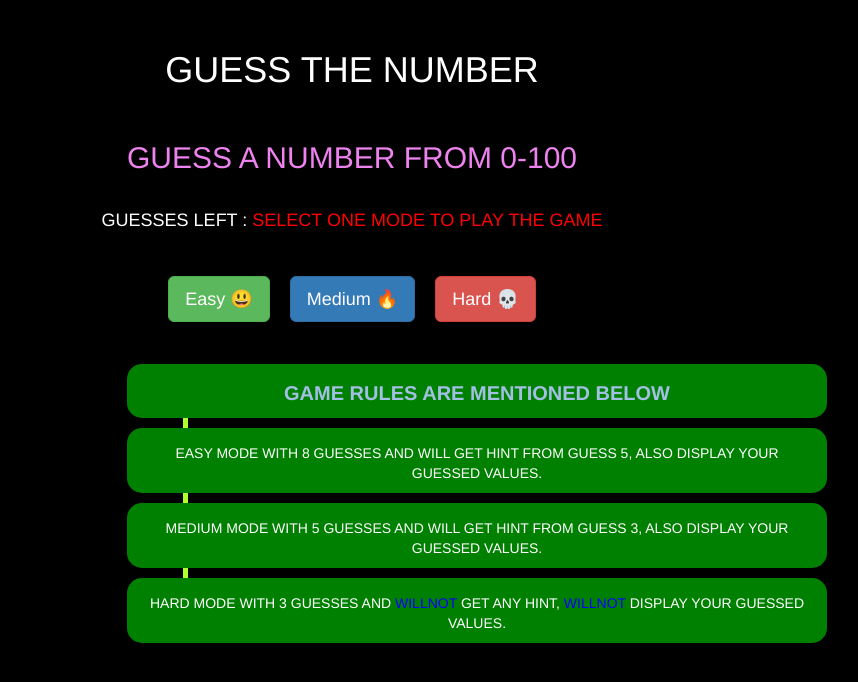
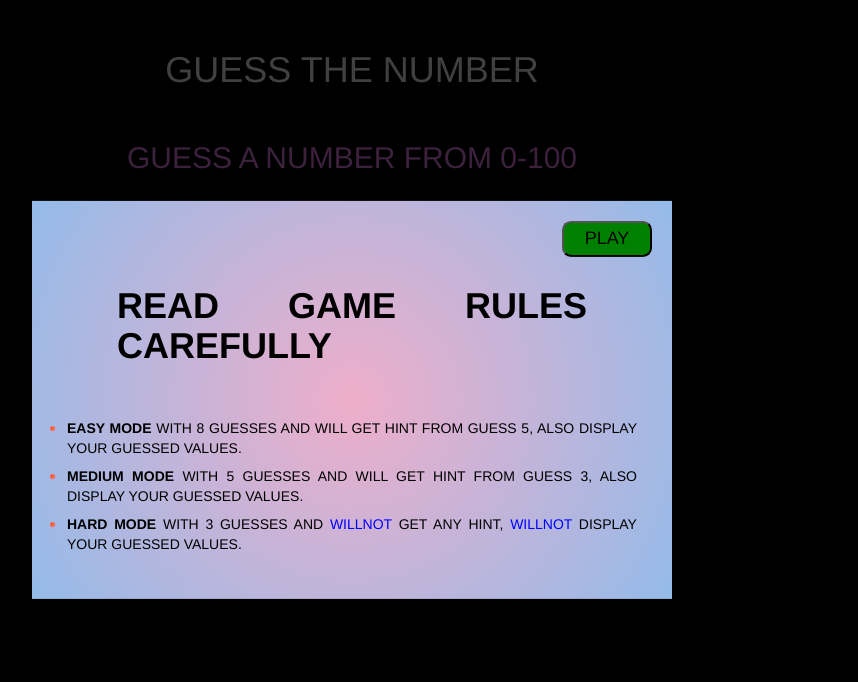
Before and after one commit to Syed-Coding/game, a React (Vite) app: page / in a window 1280 px wide. Shown: the top 682 px of the page, without its empty margins (288-1146 px from the left). Built offline with nearby package versions, Linux system fonts and the light colour scheme.

Commit message:
auto modal feature and bug fixed in hard mode

```diff
--- a/src/App.css
+++ b/src/App.css
@@ -1,4 +1,8 @@
 @import url("https://fonts.googleapis.com/css2?family=Poppins:ital,wght@0,100;0,300;0,400;0,500;0,700;1,100&display=swap");
+* {
+  margin: 0;
+  padding: 0;
+}
 .center {
   margin: 0 auto;
   text-align: center;
@@ -27,42 +31,92 @@ body {
   color: white;
 }
 
-ol {
-  padding: 0;
-  margin: 0;
-  max-width: 700px;
-  position: relative;
-  list-style: none;
-}
-
-ol::before {
-  content: "";
-  width: 0.5rem;
-  height: 100%;
-  position: absolute;
-  top: 0;
-  left: 8%;
-  background: greenyellow;
-  z-index: -1;
-}
-
-li {
-  padding: 1.5rem 1.5rem 1rem;
-  border-radius: 1.5rem;
-  background: green;
-}
-
-li + li {
-  margin-top: 1rem;
-}
-
 ::marker {
   font-weight: 600;
   color: tomato;
   font-size: 1.8rem;
 }
 
-.gamerules {
-  margin-top: 32px;
-  margin-left: 415px;
+/* modals */
+.popup {
+  position: fixed;
+  top: 0px;
+  left: 0px;
+  width: 100vw;
+  height: 100vh;
+  background-color: rgba(0, 0, 0, 0.75);
 }
+.popup .popup-content {
+  position: absolute;
+  top: 50%;
+  left: 50%;
+  transform: translate(-50%, -50%);
+  width: 50%;
+  padding: 35px;
+  text-align: justify;
+  background: #eee;
+  color: black;
+  background: rgb(238, 174, 202);
+  background: radial-gradient(
+    circle,
+    rgba(238, 174, 202, 1) 0%,
+    rgba(148, 187, 233, 1) 100%
+  );
+}
+
+.popup .close-popup {
+  width: 90px;
+  position: absolute;
+  top: 20px;
+  right: 20px;
+  font-size: 18px;
+  padding: 3px;
+  font-weight: 300;
+  background-color: green;
+  border-radius: 9px;
+}
+.popup:target {
+  display: block;
+}
+ul li {
+  margin-top: 5px;
+}
+
+.final-popup {
+  position: fixed;
+  top: 0px;
+  left: 0px;
+  width: 100vw;
+  height: 100vh;
+  background-color: rgba(0, 0, 0, 0.75);
+}
+.final-popup .final-popup-content {
+  position: absolute;
+  top: 50%;
+  left: 50%;
+  transform: translate(-50%, -50%);
+  width: 50%;
+  padding: 35px;
+  text-align: justify;
+  color: #eee;
+  background-color: black;
+  border: 2px solid white;
+}
+.final-popup-content p {
+  font-size: 15px;
+}
+
+.final-popup .final-close-popup {
+  width: 122px;
+  position: absolute;
+  top: 35px;
+  right: 90px;
+  font-size: 18px;
+  padding: 3px;
+  font-weight: 300;
+  background-color: green;
+  border-radius: 9px;
+}
+.final-popup:target {
+  display: block;
+}
--- a/src/App.jsx
+++ b/src/App.jsx
@@ -1,9 +1,11 @@
-import { useState } from "react";
+import { useEffect, useState } from "react";
 import "./App.css";
 import { Level } from "./Level";
 import { Hint } from "./Hint";
 import Swal from "sweetalert2";
 import { GuessedList } from "./GuessedList";
+import { Modal } from "./Modal";
+import { FinalModal } from "./FinalModal";
 
 function App() {
   const [originalval, setOriginalVal] = useState(
@@ -14,11 +16,19 @@ function App() {
   const [hidelevelbtns, setHideLevelBtns] = useState(true);
   const [userdiificult, setUserDifficulty] = useState("");
   const [guessedValues, setGuessedValues] = useState([]);
+  const [openmodal, setOpenModal] = useState(false);
+  const [openfinalalert, setOpenFinalAlert] = useState(false);
+
+  useEffect(() => {
+    setTimeout(() => {
+      setOpenModal(true);
+    }, 1000);
+  }, []);
   const handleSubmit = (e) => {
     e.preventDefault();
     if (userval === "") return alert("PLEASE TYPE YOUR GUESS AND CONTINUE");
     // console.log("user", userval);
-    // console.log("org", originalval);
+    console.log("org", originalval);
     // console.log(userdiificult);
     if (originalval === Number(userval)) {
       Swal.fire({
@@ -84,7 +94,10 @@ function App() {
       }
     }
   };
+
   return (
+    <>
+      {openmodal && <Modal setOpenModal={setOpenModal}></Modal>}
       <div className="center">
         <h1>GUESS THE NUMBER</h1>
         <h2
@@ -100,6 +113,7 @@ function App() {
         <h4 style={{ padding: "1px", marginBottom: "35px" }}>
           GUESSES LEFT : <span style={{ color: "red" }}>{`${retries}`}</span>
         </h4>
+
         {hidelevelbtns && (
           <Level
             setretries={setretries}
@@ -123,7 +137,9 @@ function App() {
 
             <button
               className={
-              retries <= 2 ? "btn btn-lg btn-danger" : "btn btn-lg btn-primary"
+                retries <= 2
+                  ? "btn btn-lg btn-danger"
+                  : "btn btn-lg btn-primary"
               }
               type="submit"
             >
@@ -131,13 +147,18 @@ function App() {
             </button>
           </form>
         )}
+
+        {openfinalalert && (
+          <FinalModal
+            setOpenFinalAlert={setOpenFinalAlert}
+            originalval={originalval}
+          ></FinalModal>
+        )}
         {retries === 0 &&
-        (alert(
-          `MAXIMUM GUESSES EXCEEDED.THE ORIGINAL NUMBER WAS ${originalval}`
-        ),
-        setOriginalVal(Math.floor(Math.random() * 101)),
+          (setOriginalVal(Math.floor(Math.random() * 101)),
           setretries("PLAY AGAIN ? SELECT ONE MODE TO PLAY THE GAME"),
           setHideLevelBtns(true),
+          setOpenFinalAlert(true),
           setGuessedValues([]),
           setUserVal(""))}
         {userdiificult === "medium" && (
@@ -153,6 +174,7 @@ function App() {
           <Hint originalval={originalval}></Hint>
         )}
       </div>
+    </>
   );
 }
 
--- /dev/null
+++ b/src/FinalModal.jsx
@@ -0,0 +1,17 @@
+export const FinalModal = ({ setOpenFinalAlert, originalval }) => {
+  return (
+    <div className="final-popup">
+      <div className="final-popup-content">
+        <p>
+          {`MAXIMUM GUESSES EXCEEDED.THE ORIGINAL NUMBER WAS ${originalval}`}
+        </p>
+        <button
+          className="final-close-popup"
+          onClick={() => setOpenFinalAlert(false)}
+        >
+          PLAY AGAIN
+        </button>
+      </div>
+    </div>
+  );
+};
--- a/src/Level.jsx
+++ b/src/Level.jsx
@@ -30,30 +30,6 @@ export const Level = ({ setretries, setHideLevelBtns, setUserDifficulty }) => {
       >
         Hard 💀
       </button>
-
-      <div className="gamerules">
-        <ol>
-          <li
-            style={{ color: "#a2c0e4", fontSize: "20px", fontWeight: "bold" }}
-          >
-            GAME RULES ARE MENTIONED BELOW
-          </li>
-          <li>
-            EASY MODE WITH 8 GUESSES AND WILL GET HINT FROM GUESS 5, ALSO
-            DISPLAY YOUR GUESSED VALUES.
-          </li>
-          <li>
-            MEDIUM MODE WITH 5 GUESSES AND WILL GET HINT FROM GUESS 3, ALSO
-            DISPLAY YOUR GUESSED VALUES.
-          </li>
-          <li>
-            HARD MODE WITH 3 GUESSES AND
-            <span style={{ color: "blue" }}> WILLNOT </span> GET ANY HINT,
-            <span style={{ color: "blue" }}> WILLNOT </span>
-            DISPLAY YOUR GUESSED VALUES.
-          </li>
-        </ol>
-      </div>
     </>
   );
 };
--- /dev/null
+++ b/src/Modal.jsx
@@ -0,0 +1,28 @@
+export const Modal = ({ setOpenModal }) => {
+  return (
+    <div className="popup">
+      <div className="popup-content">
+        <h1 style={{ fontWeight: "bold" }}>READ GAME RULES CAREFULLY</h1>
+        <ul>
+          <li>
+            <strong>EASY MODE</strong> WITH 8 GUESSES AND WILL GET HINT FROM
+            GUESS 5, ALSO DISPLAY YOUR GUESSED VALUES.
+          </li>
+          <li>
+            <strong>MEDIUM MODE</strong> WITH 5 GUESSES AND WILL GET HINT FROM
+            GUESS 3, ALSO DISPLAY YOUR GUESSED VALUES.
+          </li>
+          <li>
+            <strong>HARD MODE</strong> WITH 3 GUESSES AND
+            <span style={{ color: "blue" }}> WILLNOT </span> GET ANY HINT,
+            <span style={{ color: "blue" }}> WILLNOT </span>
+            DISPLAY YOUR GUESSED VALUES.
+          </li>
+        </ul>
+        <button className="close-popup" onClick={() => setOpenModal(false)}>
+          PLAY
+        </button>
+      </div>
+    </div>
+  );
+};
```
Lines whose indentation alone changed are shown as unchanged.
